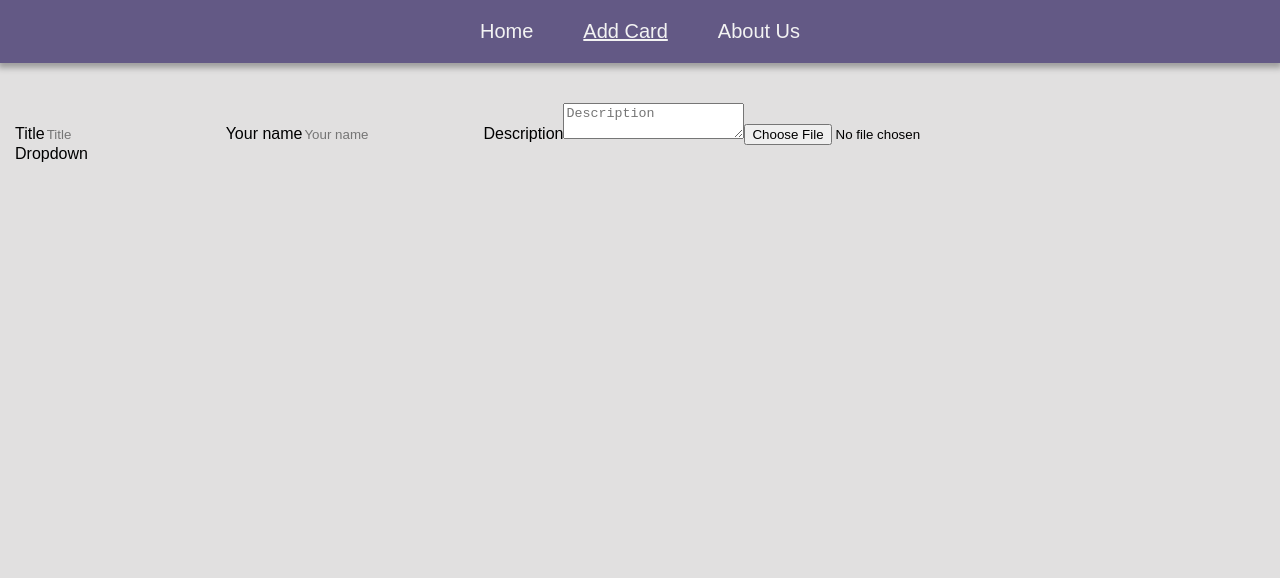
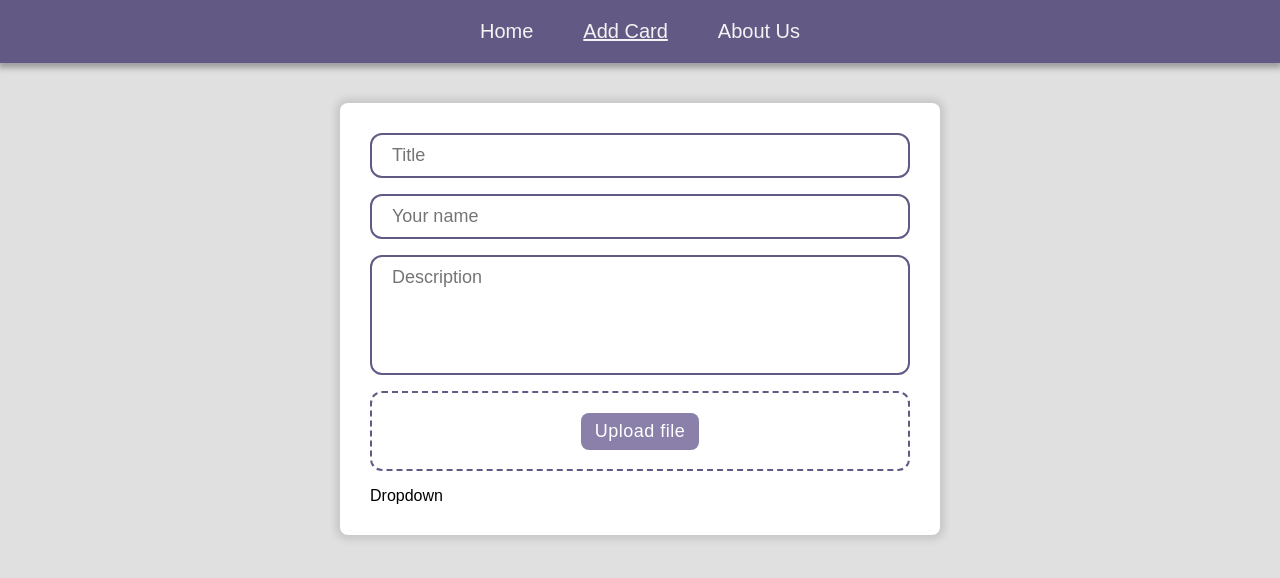
Before and after one commit to hel-sidoruk/rss-react, a React (Vite) app in the folder react-components/: page /add-card in a window 1280 px wide. Shown: the top 578 px of the page. Built offline with nearby package versions, Linux system fonts and the light colour scheme.

Commit message:
feat: add basic styles

```diff
--- a/react-components/src/components/AddCardForm/AddCardForm.tsx
+++ b/react-components/src/components/AddCardForm/AddCardForm.tsx
@@ -1,17 +1,21 @@
 import React, { Component } from 'react';
 import { Dropdown } from '../Dropdown';
+import FileInput from './FileInput';
+import styles from './form.module.scss';
 
 export class AddCardForm extends Component {
   render() {
     return (
-      <form>
-        <label htmlFor="title">Title</label>
-        <input id="title" type="text" placeholder="Title" />
-        <label htmlFor="author">Your name</label>
-        <input id="author" type="text" placeholder="Your name" />
-        <label htmlFor="description">Description</label>
-        <textarea id="description" placeholder="Description" />
-        <input type="file" />
+      <form className={styles.form}>
+        <input className={styles.input} type="text" placeholder="Title" />
+        <input className={styles.input} type="text" placeholder="Your name" />
+        <textarea
+          className={`${styles.textarea} ${styles.input}`}
+          spellCheck="false"
+          id="description"
+          placeholder="Description"
+        />
+        <FileInput />
         <Dropdown />
       </form>
     );
--- /dev/null
+++ b/react-components/src/components/AddCardForm/FileInput.tsx
@@ -0,0 +1,22 @@
+import React, { Component } from 'react';
+import styles from './form.module.scss';
+
+type Props = object;
+
+export default class FileInput extends Component<Props> {
+  input: React.RefObject<HTMLInputElement>;
+  constructor(props: Props) {
+    super(props);
+    this.input = React.createRef();
+  }
+  render() {
+    return (
+      <div className={styles.fileUpload}>
+        <input ref={this.input} type="file" />
+        <div className={styles.fileField} onClick={() => this.input.current?.click()}>
+          <div className={styles.btn}>Upload file</div>
+        </div>
+      </div>
+    );
+  }
+}
--- a/react-components/src/components/AddCardForm/form.module.scss
+++ b/react-components/src/components/AddCardForm/form.module.scss
@@ -0,0 +1,54 @@
+.form {
+  background-color: #fff;
+  max-width: 600px;
+  width: 100%;
+  padding: 30px;
+  display: flex;
+  flex-direction: column;
+  gap: 16px;
+  border-radius: 8px;
+  box-shadow: 0 0 7px 5px rgba(#000, 0.1);
+}
+.input {
+  border: 2px solid #635985;
+  border-radius: 12px;
+  padding: 10px 20px;
+  display: block;
+  width: 100%;
+  font-size: 18px;
+}
+.textarea {
+  font-family: inherit;
+  background-color: transparent;
+  height: 120px;
+  resize: none;
+}
+.fileUpload {
+  input {
+    display: none;
+  }
+}
+.fileField {
+  border: 2px dashed #635985;
+  border-radius: 12px;
+  display: flex;
+  align-items: center;
+  justify-content: center;
+  height: 80px;
+  input {
+    display: none;
+  }
+}
+.btn {
+  padding: 8px 14px;
+  background-color: lighten(#635985, 15%);
+  color: #fff;
+  border-radius: 8px;
+  cursor: pointer;
+  letter-spacing: 0.5px;
+  transition: filter .2s ease-in-out;
+  font-size: 18px;
+  &:hover {
+    filter: brightness(1.2);
+  }
+}
--- a/react-components/src/pages/AddCard/AddCard.tsx
+++ b/react-components/src/pages/AddCard/AddCard.tsx
@@ -6,7 +6,7 @@ export class AddCard extends Component {
   render() {
     return (
       <div className={styles.section}>
-        <div className="container">
+        <div className={`container ${styles.container}`}>
           <AddCardForm />
         </div>
       </div>
--- a/react-components/src/pages/AddCard/add-card.module.scss
+++ b/react-components/src/pages/AddCard/add-card.module.scss
@@ -1,3 +1,8 @@
 .section {
   padding: 40px 0;
 }
+.container {
+  display: flex;
+  flex-direction: column;
+  align-items: center;
+}
```
